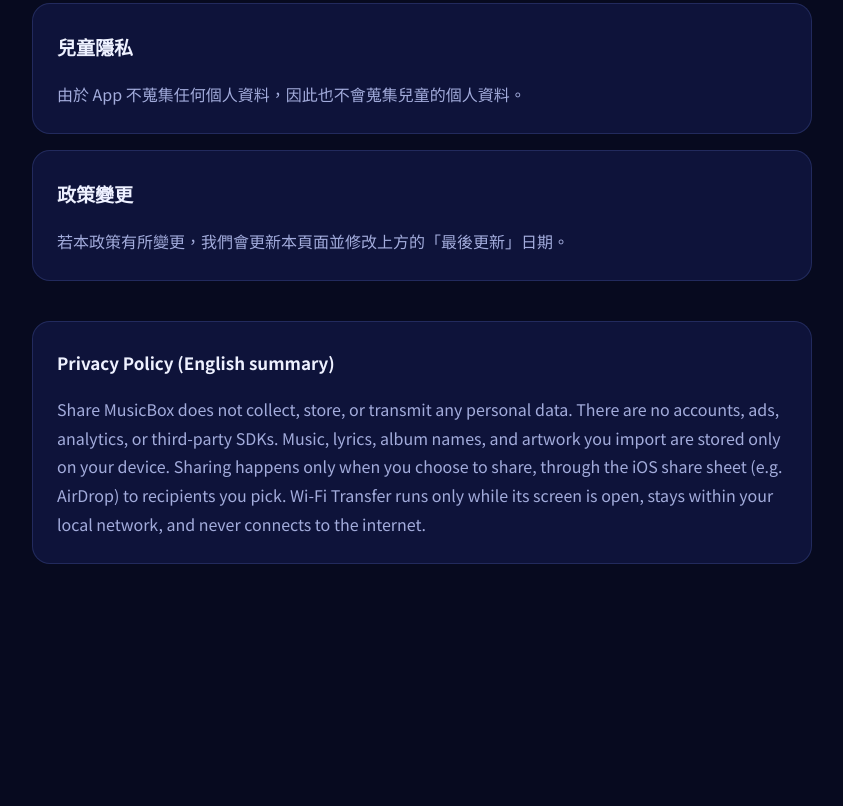
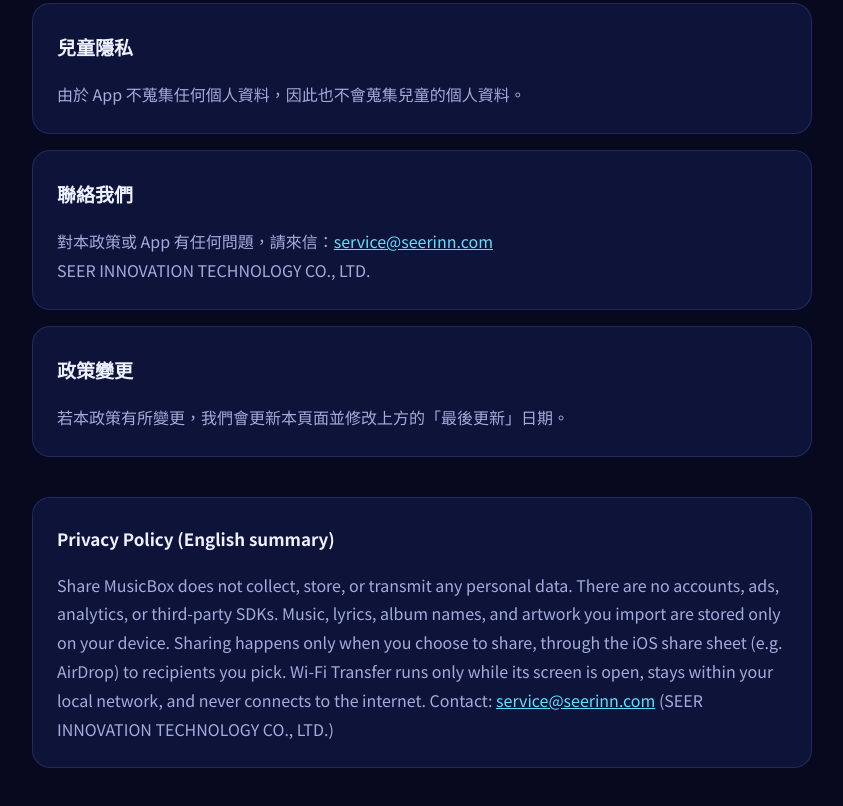
Before and after one commit to squall/share-musicbox, a plain HTML site: page privacy.html in a window 1280 px wide. Shown: the part 1091-1897 px from the top of the page, without its empty margins (218-1061 px from the left). Before the commit the page ends 1751 px from the top, so only its background shows below. Drawn offline with Linux system fonts and the light colour scheme; a web font is replaced by a local one.

Commit message:
網站與隱私權政策加入客服 email 與版權聲明

```diff
--- a/privacy.html
+++ b/privacy.html
@@ -66,6 +66,11 @@
   </section>
 
   <section>
+    <h2>聯絡我們</h2>
+    <p>對本政策或 App 有任何問題，請來信：<a href="mailto:service@seerinn.com">service@seerinn.com</a><br>SEER INNOVATION TECHNOLOGY CO., LTD.</p>
+  </section>
+
+  <section>
     <h2>政策變更</h2>
     <p>若本政策有所變更，我們會更新本頁面並修改上方的「最後更新」日期。</p>
   </section>
@@ -73,7 +78,7 @@
   <div class="en">
     <section>
       <h2>Privacy Policy (English summary)</h2>
-      <p>Share MusicBox does not collect, store, or transmit any personal data. There are no accounts, ads, analytics, or third-party SDKs. Music, lyrics, album names, and artwork you import are stored only on your device. Sharing happens only when you choose to share, through the iOS share sheet (e.g. AirDrop) to recipients you pick. Wi-Fi Transfer runs only while its screen is open, stays within your local network, and never connects to the internet.</p>
+      <p>Share MusicBox does not collect, store, or transmit any personal data. There are no accounts, ads, analytics, or third-party SDKs. Music, lyrics, album names, and artwork you import are stored only on your device. Sharing happens only when you choose to share, through the iOS share sheet (e.g. AirDrop) to recipients you pick. Wi-Fi Transfer runs only while its screen is open, stays within your local network, and never connects to the internet. Contact: <a href="mailto:service@seerinn.com">service@seerinn.com</a> (SEER INNOVATION TECHNOLOGY CO., LTD.)</p>
     </section>
   </div>
 </main>
```
Also changed, not shown: index.html (+1 -1 lines).
